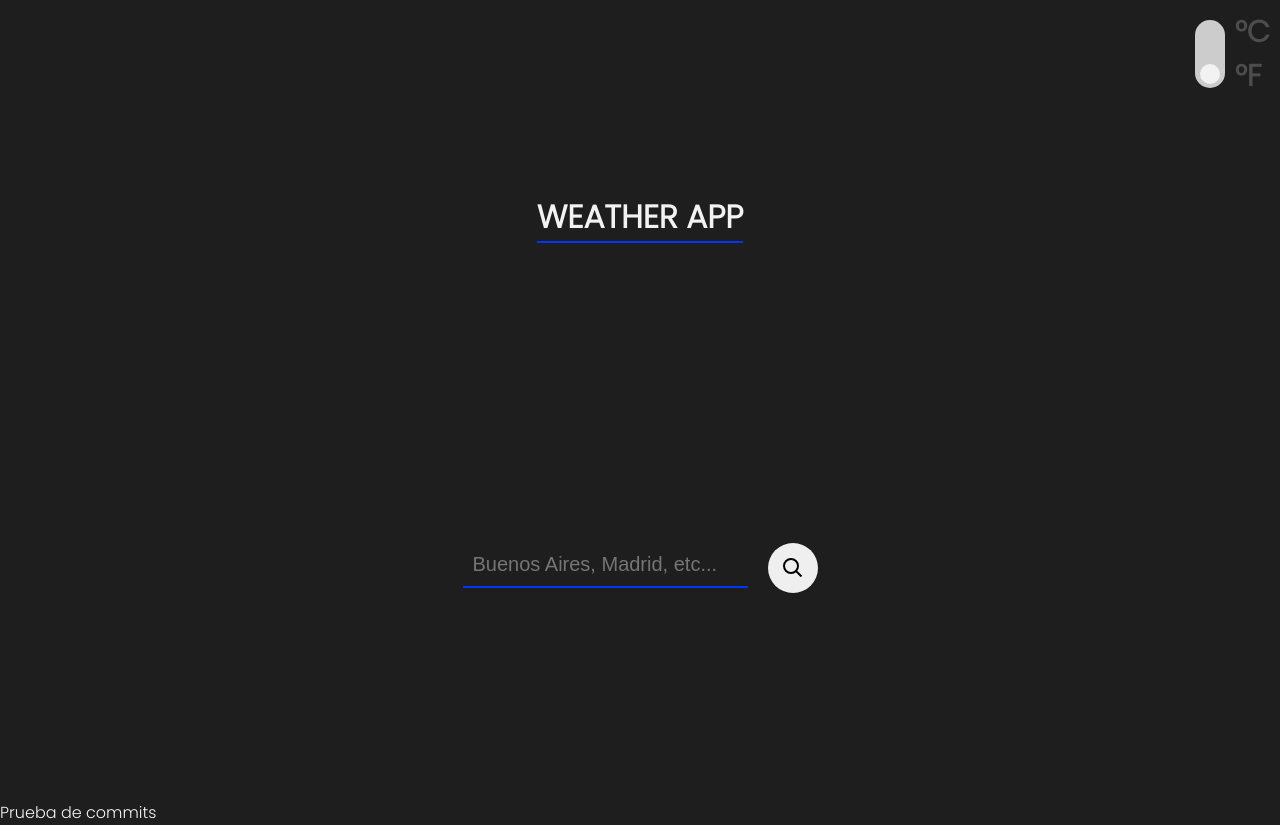
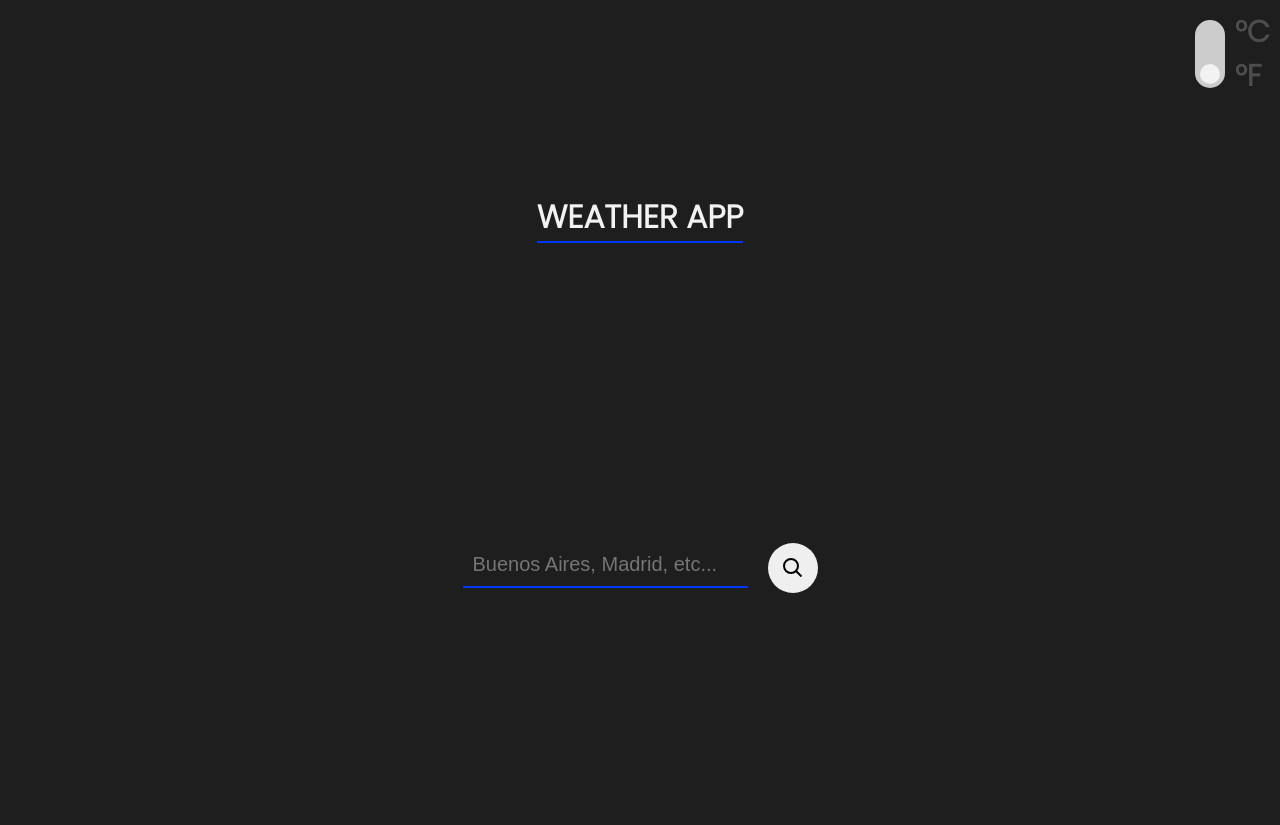
Before and after one commit to alvarezjuanign/projects, a website built with Vite: page 05-weather-app/index.html in a window 1280 px wide. After the commit the page ends 800 px from the top, so only its background shows below. Built offline with nearby package versions, Linux system fonts and the light colour scheme.

Commit message:
probando git

```diff
--- a/05-weather-app/index.html
+++ b/05-weather-app/index.html
@@ -44,6 +44,5 @@
         </button>
       </div>
     </main>
-    <div>Prueba de commits</div>
   </body>
 </html>
```
